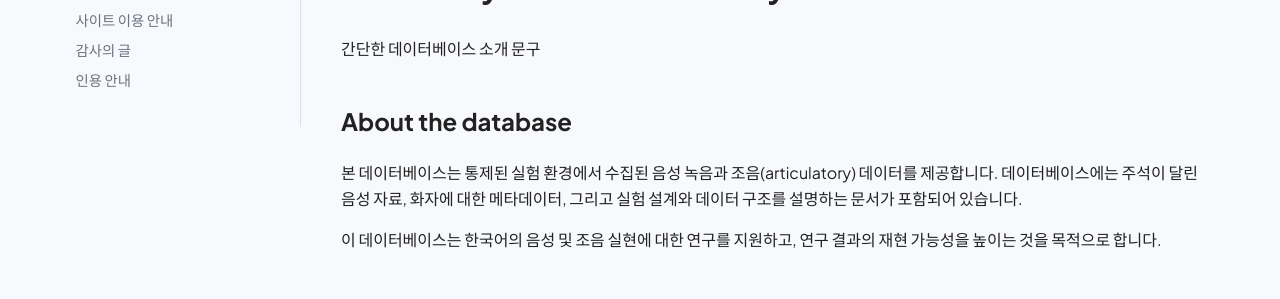
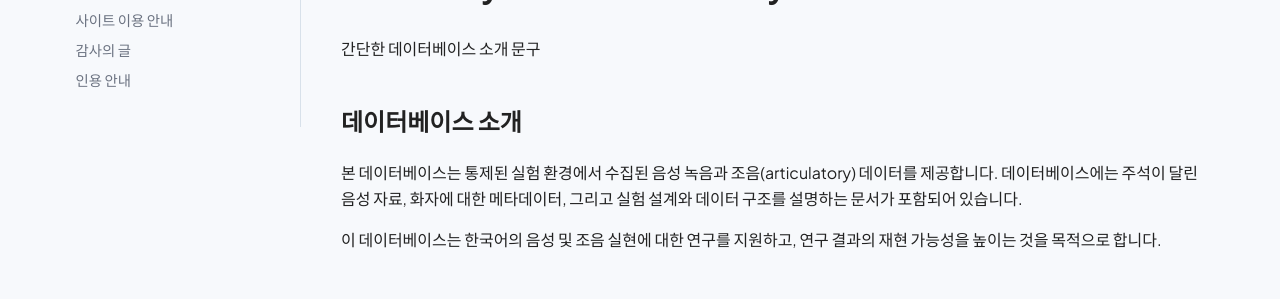
Before and after one commit to jiyoungj/jiyoungj.github.io, a Jekyll site: the page k-dad_demo/index_kor.html, which Jekyll copies as it is, in a window 1280 px wide. Shown: the part 212-511 px from the top of the page. Built offline with Jekyll 4.4.1, drawn with Linux system fonts in a browser that asks for light colours.

Commit message:
Update index_kor.html

```diff
--- a/k-dad_demo/index_kor.html
+++ b/k-dad_demo/index_kor.html
@@ -49,7 +49,7 @@
                     간단한 데이터베이스 소개 문구
                     </p>
 
-                <h2 id="1">About the database</h2>
+                <h2 id="1">데이터베이스 소개</h2>
                 <p>
                     본 데이터베이스는 통제된 실험 환경에서 수집된 음성 녹음과 조음(articulatory) 데이터를 제공합니다. 데이터베이스에는 주석이 달린 음성 자료, 화자에 대한 메타데이터, 그리고 실험 설계와 데이터 구조를 설명하는 문서가 포함되어 있습니다.
                 </p>
```
